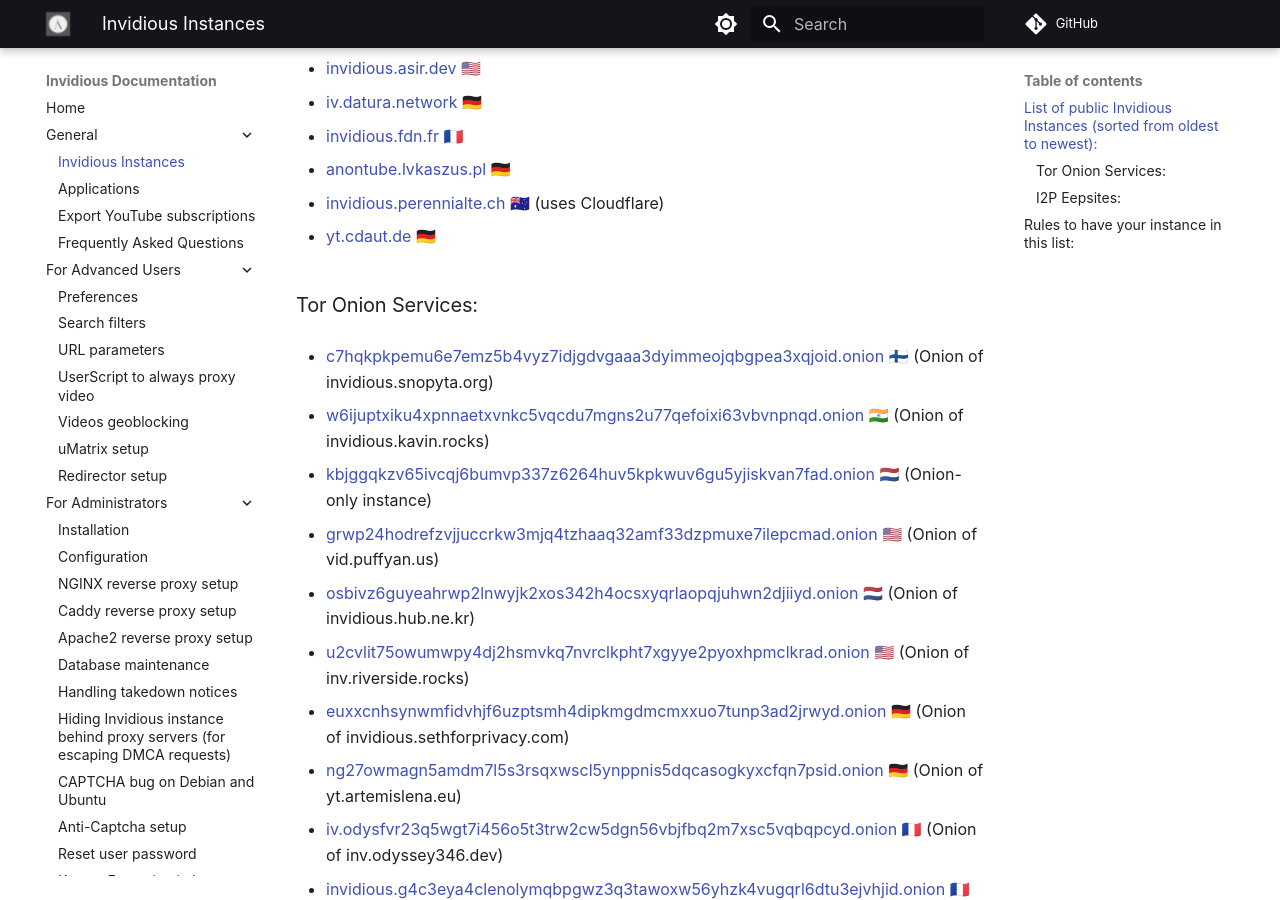
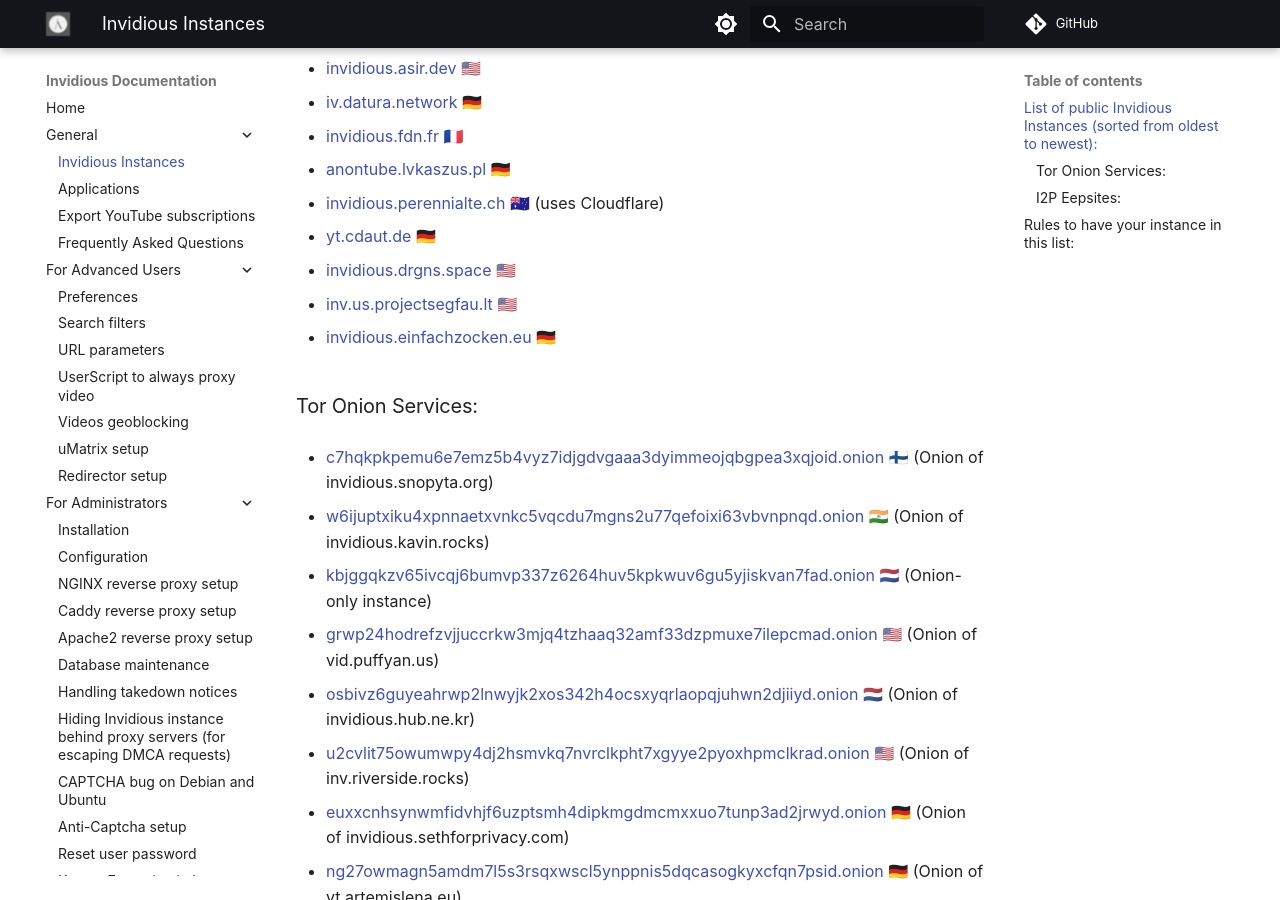
Before and after one commit to iv-org/documentation, an MkDocs documentation site: the page built from docs/instances.md, in a window 1280 px wide and 900 px high, scrolled down 1261 px. Built offline with MkDocs 1.6.1 and Material for MkDocs 9.7.7, drawn with Linux system fonts in a browser that asks for light colours; comment, search, counter and statistics services are not loaded.

Commit message:
add new instances
close #421
close #442
close #437

```diff
--- a/docs/instances.md
+++ b/docs/instances.md
@@ -70,6 +70,12 @@
 
 * [yt.cdaut.de](https://yt.cdaut.de) 🇩🇪
 
+* [invidious.drgns.space](https://invidious.drgns.space) 🇺🇸
+
+* [inv.us.projectsegfau.lt](https://inv.us.projectsegfau.lt) 🇺🇸
+
+* [invidious.einfachzocken.eu](https://invidious.einfachzocken.eu) 🇩🇪
+
 ### Tor Onion Services:
 * [c7hqkpkpemu6e7emz5b4vyz7idjgdvgaaa3dyimmeojqbgpea3xqjoid.onion](http://c7hqkpkpemu6e7emz5b4vyz7idjgdvgaaa3dyimmeojqbgpea3xqjoid.onion) 🇫🇮 (Onion of invidious.snopyta.org)
 
```
